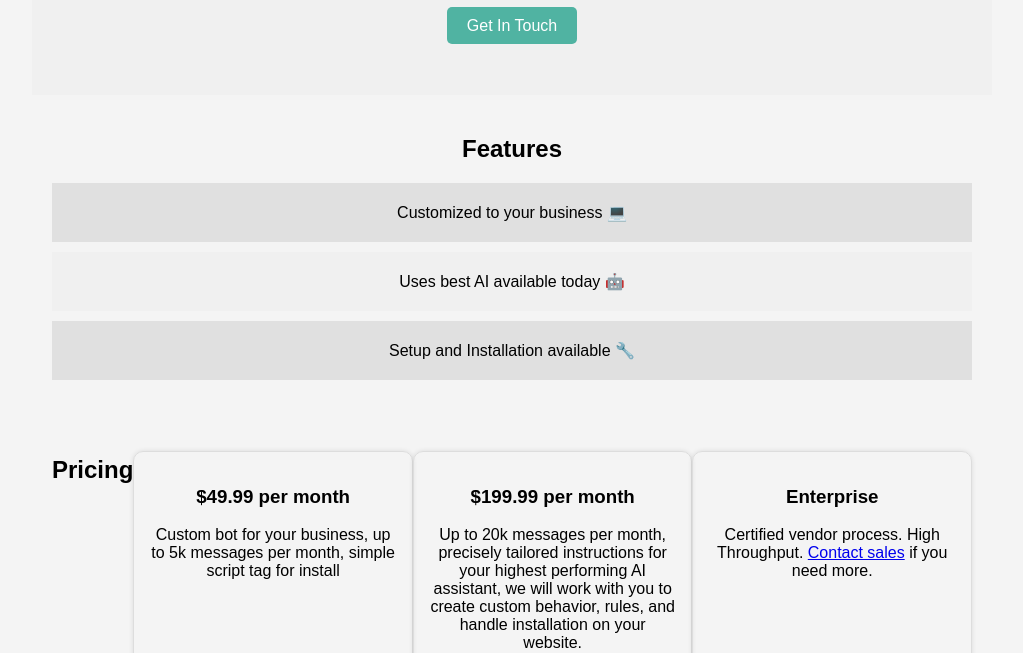
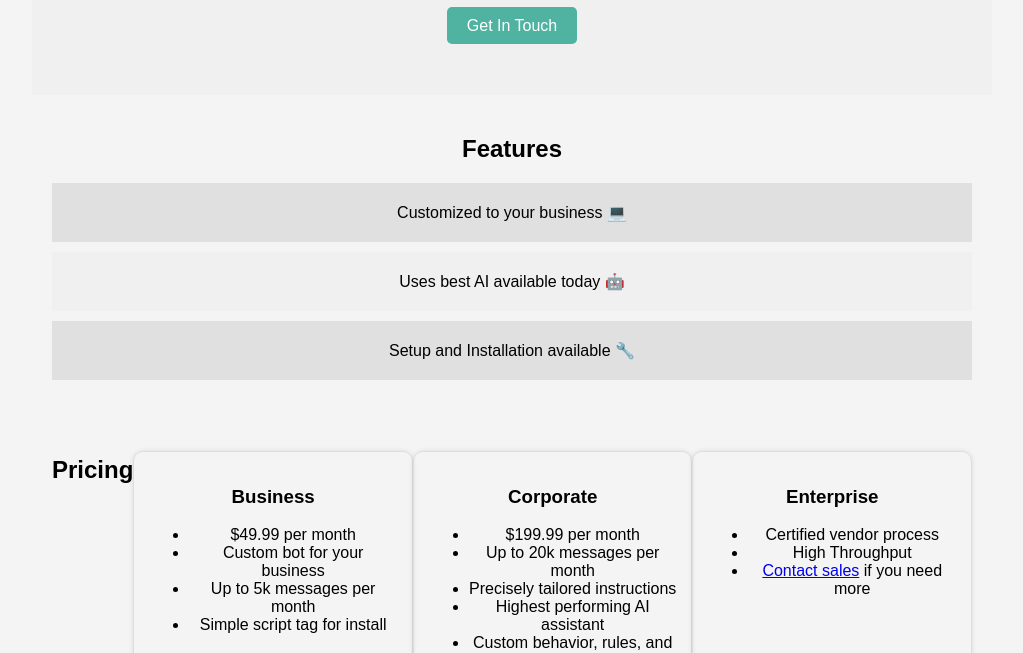
Before and after one commit to theJohnnyBrown/chattysun_website, a plain HTML site: page index.html in a window 1280 px wide. Shown: the part 299-952 px from the top of the page, without its empty margins (128-1151 px from the left). Drawn offline with Linux system fonts and the light colour scheme.

Commit message:
Update index.html

```diff
--- a/index.html
+++ b/index.html
@@ -32,18 +32,34 @@
     <section id="pricing">
     <h2>Pricing</h2>
     <div class="plan">
-            <h3>$49.99 per month</h3>
-            <p>Custom bot for your business, up to 5k messages per month, simple script tag for install</p>
+        <h3>Business</h3>
+        <ul>
+            <li>$49.99 per month</li>
+            <li>Custom bot for your business</li>
+            <li>Up to 5k messages per month</li>
+            <li>Simple script tag for install</li>
+        </ul>
     </div>
     <div class="plan">
-            <h3>$199.99 per month</h3>
-            <p>Up to 20k messages per month, precisely tailored instructions for your highest performing AI assistant, we will work with you to create custom behavior, rules, and handle installation on your website.</p>
+        <h3>Corporate</h3>
+        <ul>
+            <li>$199.99 per month</li>
+            <li>Up to 20k messages per month</li>
+            <li>Precisely tailored instructions</li>
+            <li>Highest performing AI assistant</li>
+            <li>Custom behavior, rules, and installation</li>
+        </ul>
     </div>
     <div class="plan">
         <h3>Enterprise</h3>
-            <p>Certified vendor process. High Throughput. <a href="https://docs.google.com/forms/d/e/1FAIpQLSf3keN5akKs79S3yJa520oCM4qBGE3D7UdI2-SMkvApa-MoAQ/viewform?usp=sf_link">Contact sales</a> if you need more.</p>
+        <ul>
+            <li>Certified vendor process</li>
+            <li>High Throughput</li>
+            <li><a href="https://docs.google.com/forms/d/e/1FAIpQLSf3keN5akKs79S3yJa520oCM4qBGE3D7UdI2-SMkvApa-MoAQ/viewform?usp=sf_link">Contact sales</a> if you need more</li>
+        </ul>
     </div>
 </section>
+
     <footer>
         <p>&copy; 2023 ChattySun | All rights reserved</p>
     </footer>
```
Lines whose indentation alone changed are shown as unchanged.
